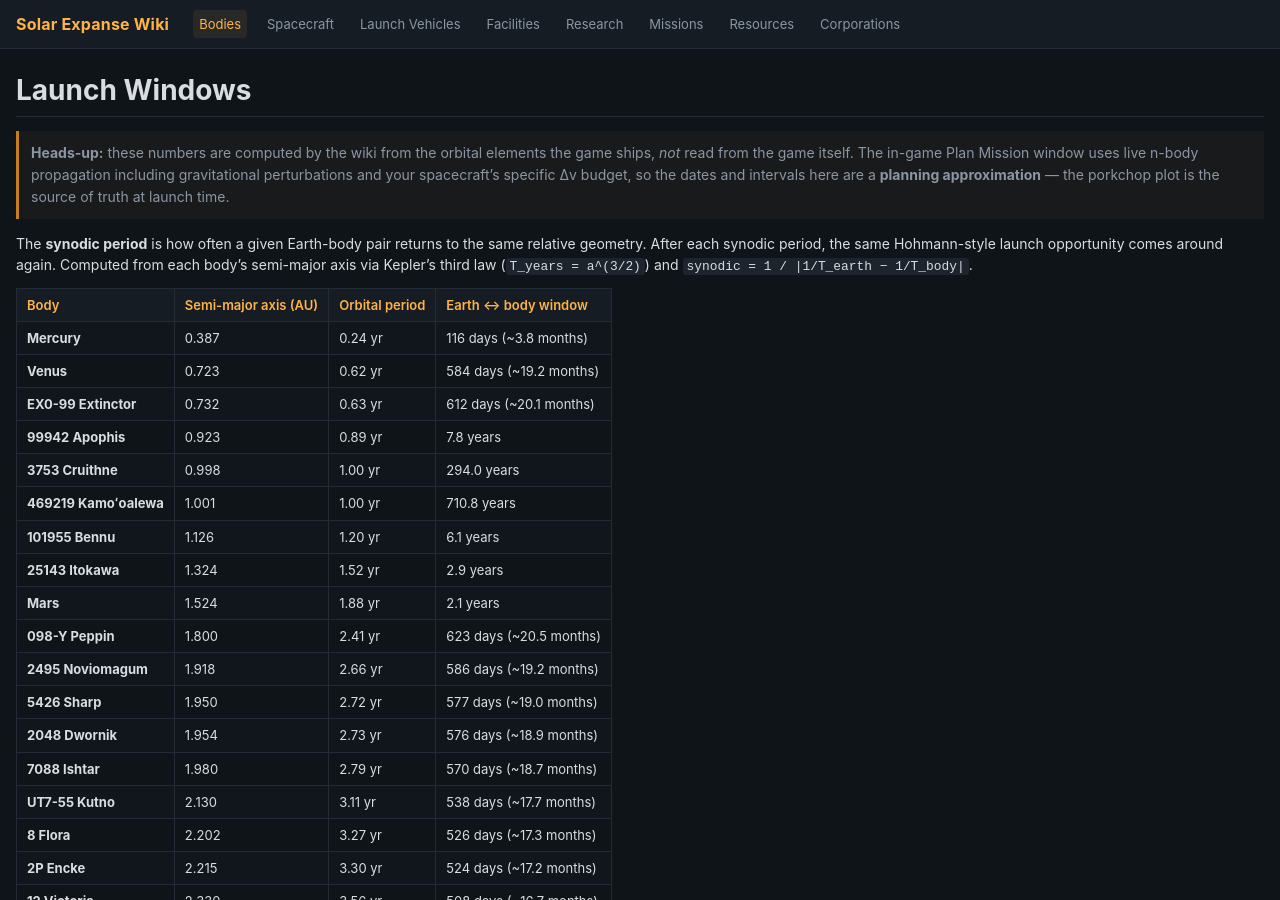
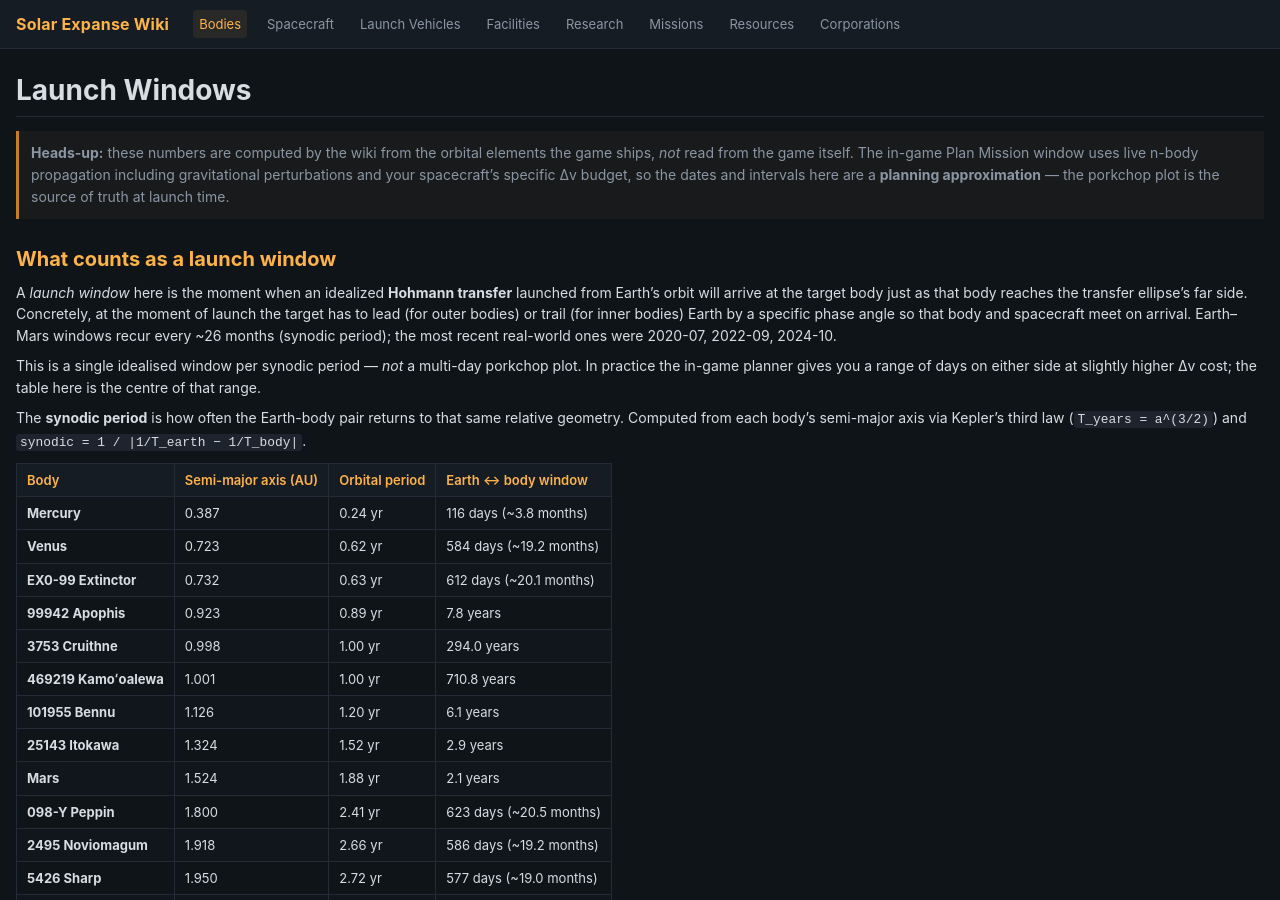
Before and after one commit to stockmaj/solar-expanse-wiki, a Jekyll site: the page built from docs/celestial-bodies/launch-windows.md, in a window 1280 px wide and 900 px high. Built offline with Jekyll 4.4.1, drawn with Linux system fonts in a browser that asks for light colours; our own code applies the rules of GitHub Pages for plain Markdown files; some of the changed text lies outside the part shown.

Commit message:
Launch windows: fix sign error in calculator + explain what a window is
The synodic-period interval in the table was always correct (~2.1 years
for Mars), but the calculator widget was producing windows ~every year
because of a sign error: the relative angle changes at rate (n_body −
n_earth), but the code divided by (n_earth − n_body) without flipping.
Each result was mirror-flipped within its own synodic period, so Mars
showed 2020-05, 2021-01, 2022-05, 2022-12, 2024-01 instead of the
real-world cadence 2020-07, 2022-09, 2024-10, 2026-11.

Added a "What counts as a launch window" section up front explaining
that a window here = a single idealised Hohmann-transfer launch point,
not a multi-day porkchop plot.

```diff
--- a/docs/assets/js/launch-windows.js
+++ b/docs/assets/js/launch-windows.js
@@ -33,6 +33,11 @@
   }
 
   function nextWindow(body, fromDate) {
+    // A "launch window" here = the time when an idealized minimum-energy
+    // Hohmann transfer launched from Earth's orbit would arrive at the target
+    // body just as the body reaches the transfer's aphelion (for outer) or
+    // perihelion (for inner).  In phase-space terms: the relative angle
+    // (theta_body - theta_earth) at launch must equal `required` below.
     var daysSinceEpoch = (fromDate.getTime() - EPOCH_MS) / DAY_MS;
     var n_body = TWO_PI / Math.pow(body.a, 1.5);
     var theta_earth = angleAt(earth.longitude, n_earth, daysSinceEpoch);
@@ -41,13 +46,16 @@
     var t_transfer_years = 0.5 * Math.pow((earth.a + body.a) / 2, 1.5);
     var required = Math.PI - n_body * t_transfer_years;
     required = ((required % TWO_PI) + TWO_PI) % TWO_PI;
+    // rel changes at rate R = n_body - n_earth per year.  For outer bodies
+    // R < 0 (Earth laps the target); for inner bodies R > 0.  Solve
+    //    rel + R * t  ≡  required  (mod 2π)
+    // for smallest positive t.  This is equivalent to t = (rel - required) /
+    // (n_earth - n_body), with wrap-around to keep t in [0, synodic).
     var omega = n_earth - n_body;
-    // Earth completes a "lap" every 2π / |omega| time; we want positive wait time.
-    var delta = (required - rel) / omega;
-    if (omega < 0) delta = delta;  // sign already correct
-    // Normalize to a positive time-to-next-window.
     var synodic_years = TWO_PI / Math.abs(omega);
+    var delta = (rel - required) / omega;
     while (delta < 0) delta += synodic_years;
+    while (delta >= synodic_years) delta -= synodic_years;
     var waitDays = delta * YEAR_DAYS;
     return new Date(fromDate.getTime() + waitDays * DAY_MS);
   }
--- a/docs/celestial-bodies/launch-windows.md
+++ b/docs/celestial-bodies/launch-windows.md
@@ -7,10 +7,24 @@
 > intervals here are a **planning approximation** — the porkchop plot is
 > the source of truth at launch time.
 
-The **synodic period** is how often a given Earth-body pair returns to the
-same relative geometry.  After each synodic period, the same Hohmann-style
-launch opportunity comes around again.  Computed from each body's
-semi-major axis via Kepler's third law (`T_years = a^(3/2)`) and
+## What counts as a launch window
+
+A *launch window* here is the moment when an idealized **Hohmann transfer**
+launched from Earth's orbit will arrive at the target body just as that body
+reaches the transfer ellipse's far side.  Concretely, at the moment of
+launch the target has to lead (for outer bodies) or trail (for inner bodies)
+Earth by a specific phase angle so that body and spacecraft meet on arrival.
+Earth–Mars windows recur every ~26 months (synodic period); the most recent
+real-world ones were 2020-07, 2022-09, 2024-10.
+
+This is a single idealised window per synodic period — *not* a multi-day
+porkchop plot.  In practice the in-game planner gives you a range of days
+on either side at slightly higher Δv cost; the table here is the centre of
+that range.
+
+The **synodic period** is how often the Earth-body pair returns to that
+same relative geometry.  Computed from each body's semi-major axis via
+Kepler's third law (`T_years = a^(3/2)`) and
 `synodic = 1 / |1/T_earth − 1/T_body|`.
 
 | Body | <span title="Average distance from the Sun in astronomical units (1 AU = Earth's distance)">Semi-major axis (AU)</span> | <span title="Time for one orbit around the Sun, derived from a via Kepler's third law">Orbital period</span> | <span title="Interval between consecutive Hohmann-style launch opportunities from Earth — the synodic period">Earth ↔ body window</span> |
```
Also changed, not shown: 1 other file.
